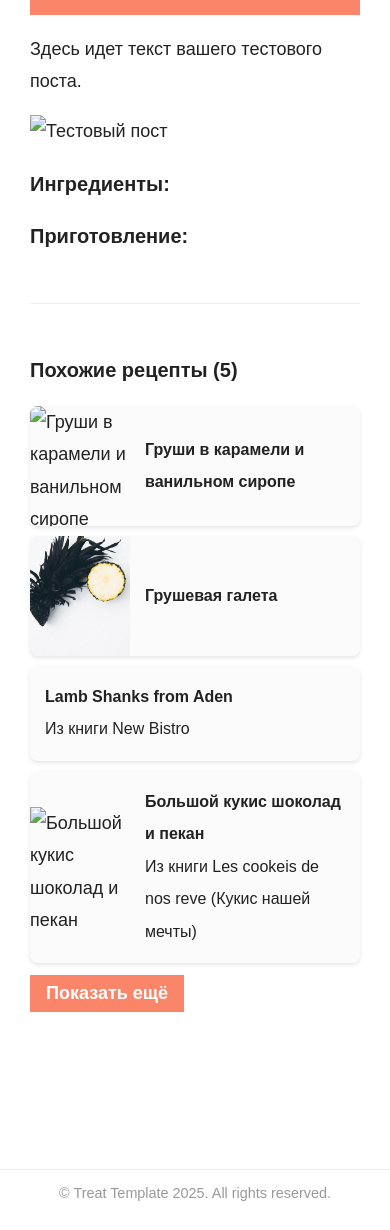
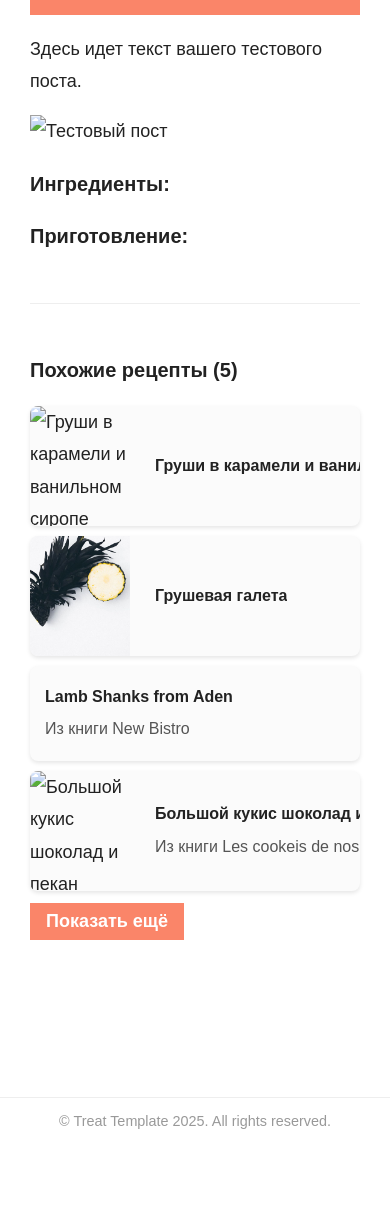
Before and after one commit to Helga1970/new-site, a Jekyll site: the page built from _recipes/2025-09-11-test-post.md, in a window 390 px wide. Shown: the part 425-1655 px from the top of the page. Built offline with Jekyll 4.4.1, drawn with Linux system fonts in a browser that asks for light colours; nearby versions of some CDN libraries; some web fonts are replaced; after the commit the page ends 1583 px from its top, so only the background shows below that.

Commit message:
Update post.html

```diff
--- a/_layouts/post.html
+++ b/_layouts/post.html
@@ -131,63 +131,88 @@ layout: default
     display: flex;
     flex-wrap: wrap;
     justify-content: space-between;
-    gap: 15px; /* Задаём небольшой отступ между карточками */
+    gap: 15px;
   }
 
-  /* Стили для каждой карточки */
+  /* Каждая карточка */
   .recipe-card-list-item {
-    flex-basis: calc(50% - 10px); /* 50% минус отступы. Идеально для двух колонок */
-    margin-bottom: 20px; /* Отступ между рядами */
-	background-color: #fbfbfb; /* Добавляем цвет фона */
-  }
-
-  /* Стили для обёртки изображения */
-  .recipe-card-image-wrapper {
-    height: 120px; /* Фиксированная высота для "тонких" блоков */
+    flex-basis: calc(50% - 10px);
+    margin-bottom: 20px;
+    background-color: #fbfbfb;
+    display: flex;           /* картинка слева, текст справа */
+    align-items: center;     /* выравнивание по вертикали */
     overflow: hidden;
   }
 
-  /* Стили для самого изображения */
+  /* Обёртка изображения */
+  .recipe-card-image-wrapper {
+    flex-shrink: 0;          /* не сжимается */
+    width: 120px;
+    height: 120px;
+    overflow: hidden;
+    margin-right: 10px;      /* отступ между картинкой и текстом */
+  }
+
+  /* Само изображение */
   .recipe-card-image {
     width: 100%;
     height: 100%;
-    object-fit: cover;
+    object-fit: cover;        /* обрезаем лишнее */
+    object-position: center;  /* центрируем обрезку */
+    display: block;
   }
 
-  /* Исправляем жирность шрифта для названий рецептов */
+  /* Контент справа */
+  .recipe-card-content-list-item {
+    flex: 1;                  /* занимает оставшееся место */
+    min-width: 0;             /* важно для text-overflow */
+  }
+
+  /* Заголовок рецепта / текст */
   .recipe-card-content-list-item h4,
   .recipe-card-content-list-item p.recipe-title {
-    font-weight: 700 !important; /* Делаем шрифт жирным */
-    margin: 0; /* Убираем лишний отступ */
-    font-size: 16px; /* Вы можете настроить размер шрифта */
+    font-weight: 700 !important;
+    margin: 0;
+    font-size: 16px;
+    white-space: nowrap;       /* одна строка */
+    overflow: hidden;
+    text-overflow: ellipsis;   /* многоточие */
   }
 
-  /* Уменьшаем отступ у названий книг */
+  /* Подзаголовок / книга */
   .recipe-card-content-list-item p.recipe-book {
-      margin: 0;
-      font-size: 16px;
+    margin: 0;
+    font-size: 16px;
+    color: #555;
+    white-space: nowrap;
+    overflow: hidden;
+    text-overflow: ellipsis;
   }
 
-  /* Медиа-запросы для адаптации под мобильные устройства */
+  /* Мобильная версия */
   @media (max-width: 767px) {
     .related-recipes-grid {
-      gap: 10px; /* Уменьшаем отступ для мобильных */
-      margin: 0; /* Убираем отступы по бокам */
+      gap: 10px;
+      margin: 0;
     }
     .recipe-card-list-item {
-      flex-basis: 100%; /* Карточка занимает всю ширину */
-      margin: 0; /* Убираем все отступы */
+      flex-basis: 100%;
+      margin: 0;
+      flex-direction: row;     /* картинка слева, текст справа */
     }
     .recipe-card-image-wrapper {
-      height: 100px; /* Можно сделать ещё тоньше для мобильных */
+      width: 100px;
+      height: 100px;
+      margin-right: 10px;
     }
   }
 
-  /* Скрывает невидимые карточки */
+  /* Скрытые карточки */
   .recipe-card-list-item.hidden {
     display: none;
   }
 </style>
+
 <script type="text/javascript" src="{{ site.baseurl }}/js/jquery.imgPin.min.js"></script>
 <script>
 	$(function() {
```
